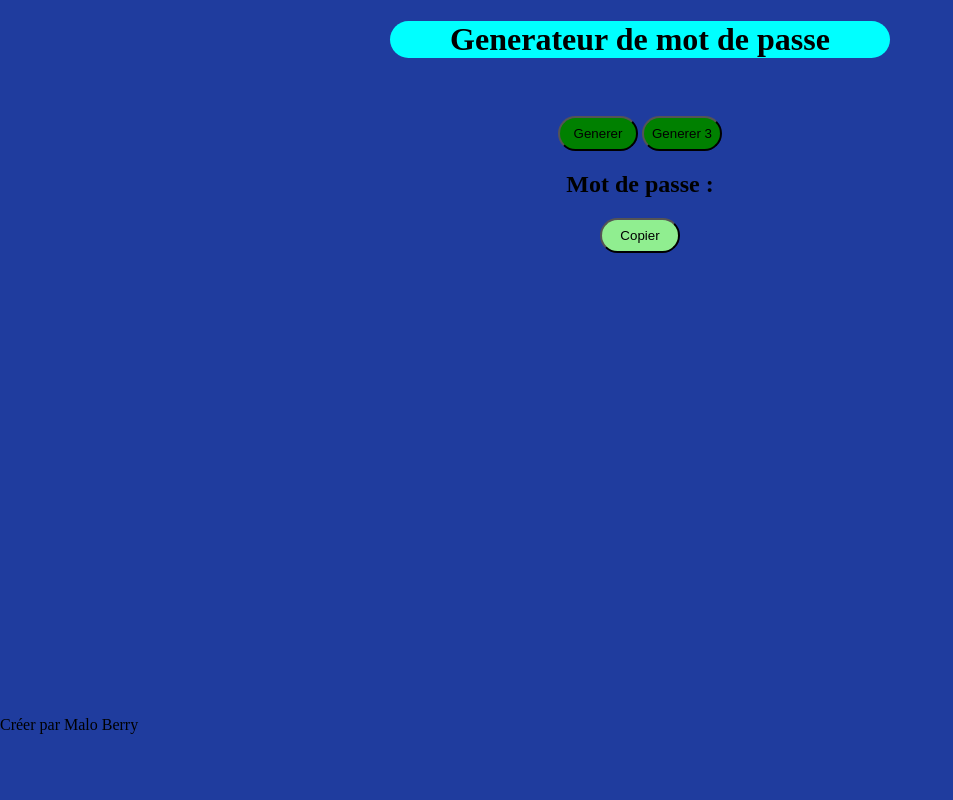
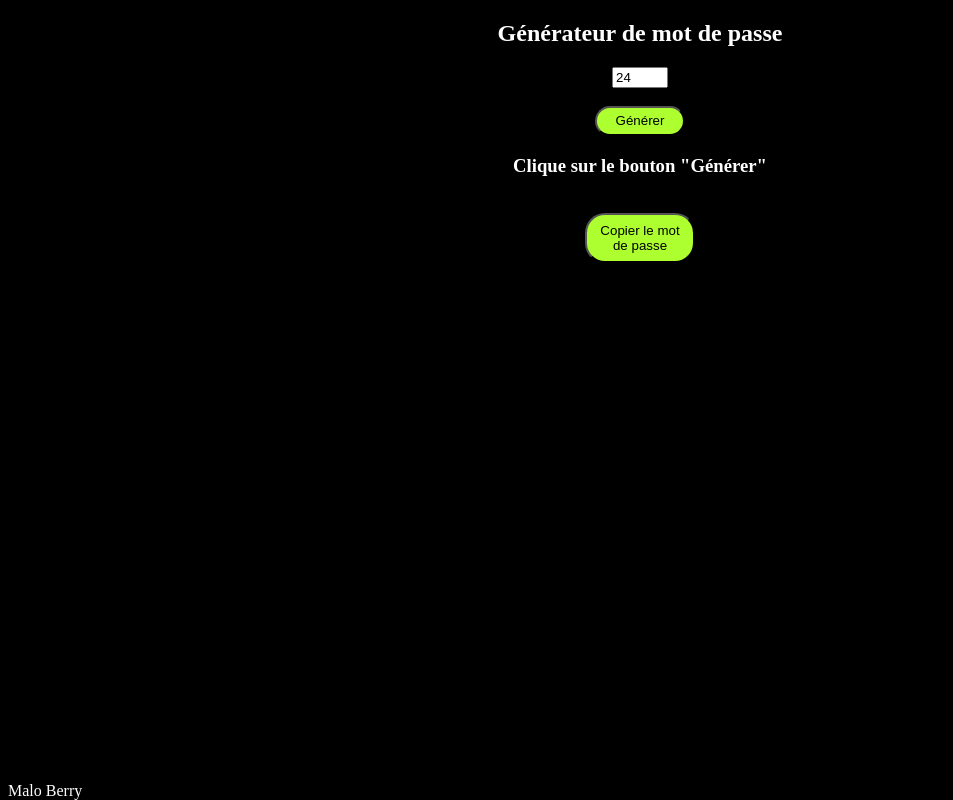
Before and after one commit to ChamallowGamer/password-generator, a plain HTML site: page index.html in a window 1280 px wide. Shown: the whole page, without its empty margins (0-953 px from the left). Drawn offline with Linux system fonts and the light colour scheme.

Commit message:
Update v2
Adding an input in the index.html file to chose the number of characters the user want

```diff
--- a/index.css
+++ b/index.css
@@ -1,45 +1,30 @@
-body{
-    background-color: #1F3C9E;
+body {
+    background-color: black;
 }
 
-p.footer{
-    text-align: right;
-    padding: 70 0;
+p,h2,h3{
+    color: white;
 }
 
-h1{
-    background-color: aqua;
-    border-radius: 30px;
-    width: 500px;
+button{
+    border-radius: 20px;
+    width: 90px;
+    height: 30px;
+    background-color: greenyellow;
+}
+
+button.copy{
+    width: 110px;
+    height: 50px;
+    background-color: greenyellow;
+}
+
+button:hover{
+    background-color: grey;
 }
 
 footer{
-    position:fixed;
-    bottom:0;
-    left:0;
-    height:100px;
+    position: fixed;
+    bottom: 0px;
+    color : white
 }
-
-button.generer{
-    border-radius: 30px;
-    background-color: green;
-    width: 80px;
-    height: 35px;
-}
-
-button.generer:hover{
-    width: 90px;
-    height: 40px;
-}
-
-button.copier{
-    border-radius: 30px;
-    background-color: lightgreen;
-    width: 80px;
-    height: 35px;
-}
-
-button.copier:hover{
-    width: 90px;
-    height: 40px;
-}
--- a/index.html
+++ b/index.html
@@ -4,24 +4,28 @@
     <meta charset="UTF-8">
     <meta http-equiv="X-UA-Compatible" content="IE=edge">
     <meta name="viewport" content="width=device-width, initial-scale=1.0">
-    <link rel="stylesheet" href="index.css">
     <title>Password Generator</title>
+    <link rel="stylesheet" type="text/css" href="index.css">
 </head>
 <body>
     <div align="center">
-        <h1>Generateur de mot de passe</h1>
-        <br><br>
-        <button onclick="generer()" class="generer">Generer</button>
-        <button onclick="generer3()" class="generer">Generer 3</button>
-        <h2>Mot de passe :</h3>
-        <p id="mdp"></p>
-        <button onclick="copier()" class="copier">Copier</button>
+        <h2>Générateur de mot de passe</h2>
 
+
+        <input type="number" min="8" max="32" id="length" value="24">
+        <br>
+        <br>
+        <button onclick="generate()">Générer</button>
+
+        <h3 id="password">
+            Clique sur le bouton "Générer"
+        </h3>
+        <br>
+        <button onclick="copy()" class="copy">Copier le mot de passe</button>
     </div>
-
     <footer>
-        <p id="footer">Créer par Malo Berry</p>
+        Malo Berry
     </footer>
-    <script src="./index.js"></script>
+    <script src="main.js"></script>
 </body>
 </html>
--- /dev/null
+++ b/main.js
@@ -0,0 +1,26 @@
+function generate() {
+    if(document.getElementById("length").value < 8 || document.getElementById("length").value > 32)return alert("Le nombre de caractères doit être compris entre 8 et 32!")
+
+    let caracters = ["a","b","c","d","e","f","g","h","i","j","k","l","m","n","o","p","q","r","s","t","u","v","w","x","y","z","A","B","C","D","E","F","G","H","I","J","K","L","M","N","O","P","Q","R","S","T","U","V","W","X","Y","Z","1","2","3","4","5","6","7","8","9","0","?",",",".",";",":","/","!","=","+","@","^","-","#","&","1","2","3","4","5","6","7","8","9","0"]
+
+    function randomChar() {
+        return caracters[Math.floor(Math.random() * caracters.length)]
+    }
+
+    let password = randomChar();
+
+    while(password.length != document.getElementById("length").value){
+        password = password+randomChar()
+    }
+
+    //console.log(password.length != document.getElementById("length").value)
+    console.log(password)
+
+    const input = document.getElementById("password")
+    input.innerHTML = password;
+}
+
+function copy() {
+    const password = document.getElementById("password")
+    navigator.clipboard.writeText(password.innerHTML)
+}
```
